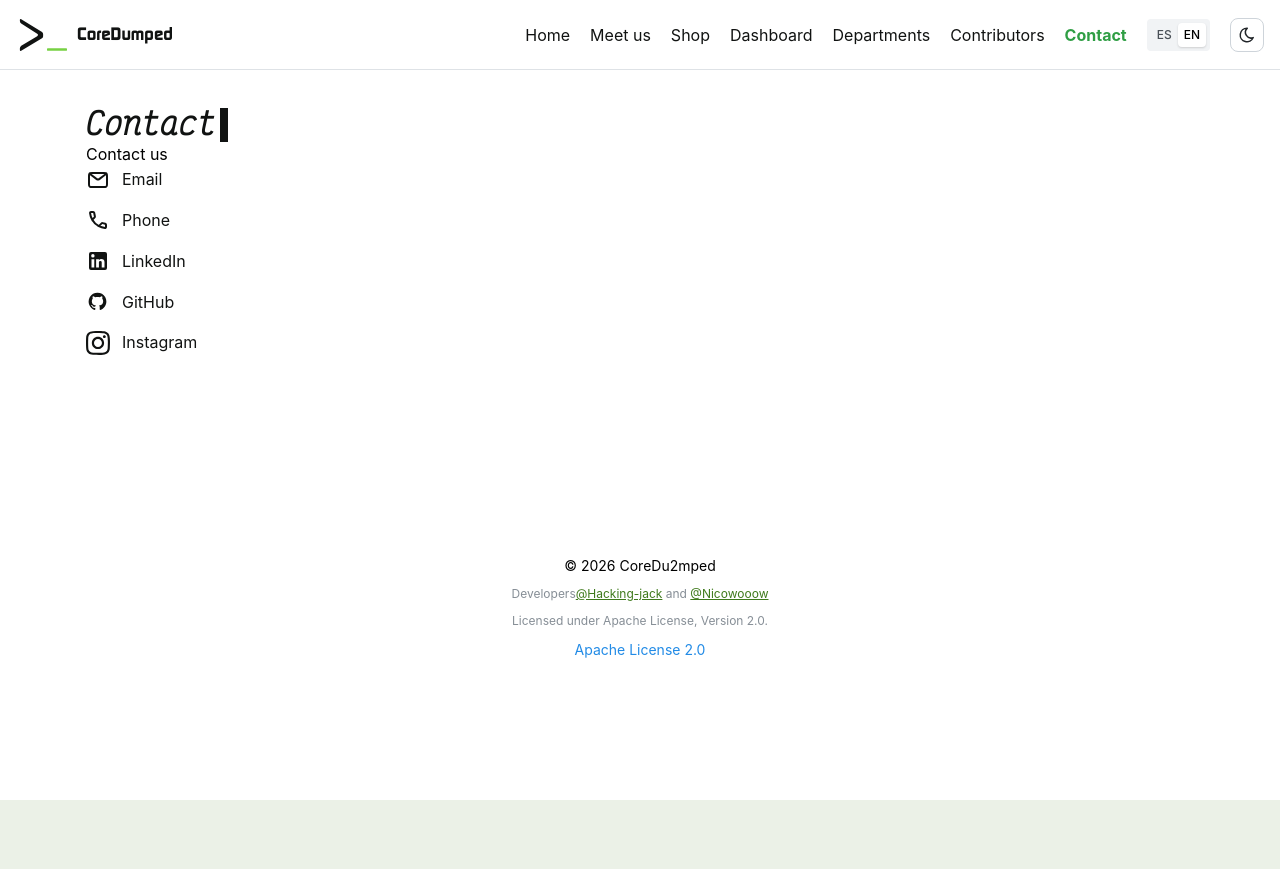
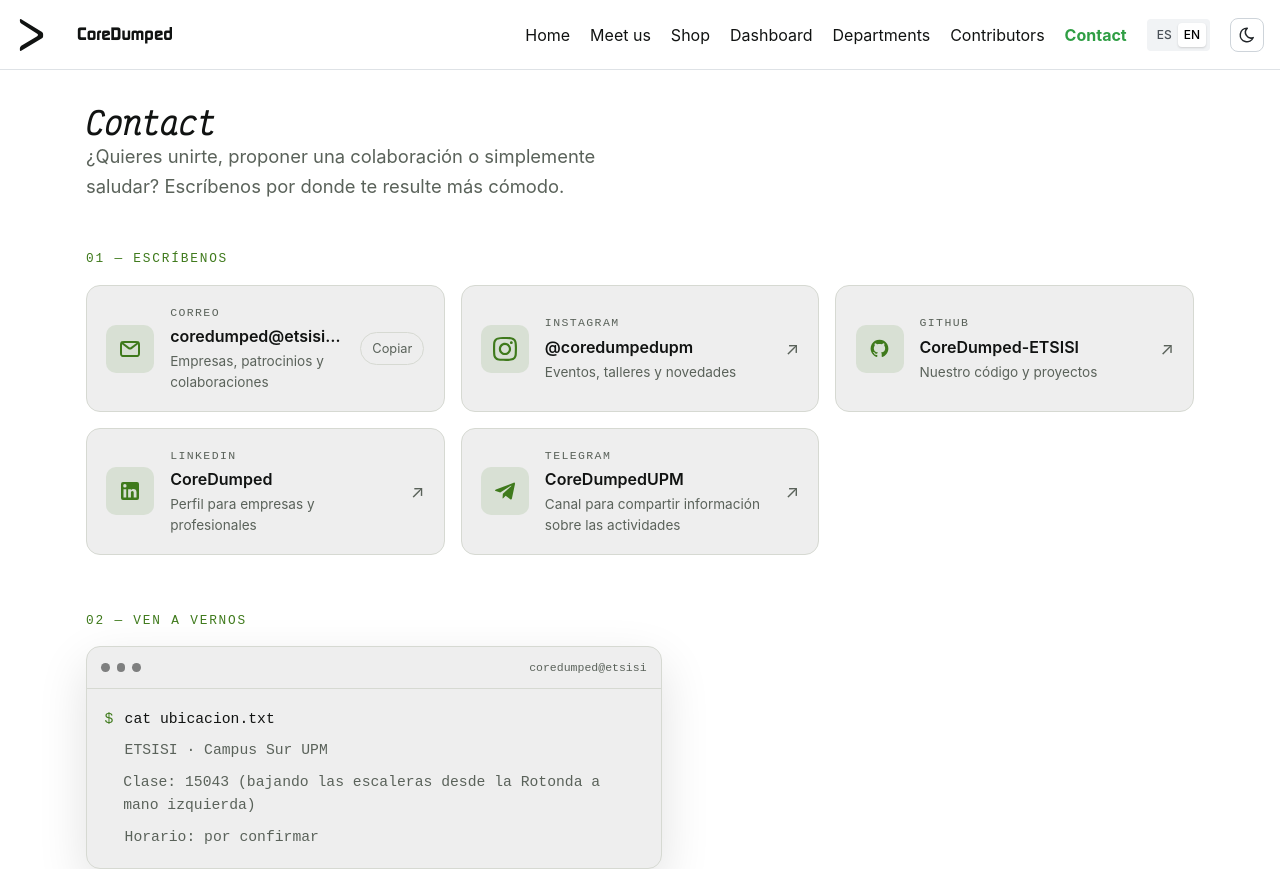
Before and after one commit to CoreDumped-ETSISI/2026-website, a React (Vite) app: page /contacto in a window 1280 px wide. Shown: the top 869 px of the page. Before the commit the page ends 800 px from the top, so only its background shows below. Built offline with nearby package versions, Linux system fonts and the light colour scheme.

Commit message:
Rediseña la página de Contacto
Tarjetas con icono, etiqueta, dato de contacto y para qué sirve cada canal, con botón para copiar el correo, y una ventana de terminal con dónde encontrarnos. Añade el icono de Telegram al sprite. Usa las piezas comunes de ui.css.

```diff
--- a/src/pages/Contacto/Contacto.css
+++ b/src/pages/Contacto/Contacto.css
@@ -1,24 +1,6 @@
+/* Contacto usa las piezas comunes de src/styles/ui.css
+   (lead, eyebrow, card-grid, info-card, pill-button, window, terminal-log). */
+
 #contacto-page {
-
-    & .contact-list {
-        display: flex;
-        flex-direction: column;
-        gap: 1rem;
-    }
-
-    & .contact-list>a {
-        display: inline-flex;
-        align-items: center;
-        gap: 0.75rem;
-        width: fit-content;
-        color: var(--text);
-        text-decoration: none;
-        transition: color 0.2s ease;
-        transition: transform 0.3s ease-in-out;
-    }
-
-    & .contact-list>a:hover {
-        color: var(--accent);
-        transform: scale(1.2);
-    }
+    min-height: calc(100dvh - 70px);
 }
--- a/src/pages/Contacto/Contacto.jsx
+++ b/src/pages/Contacto/Contacto.jsx
@@ -1,78 +1,145 @@
-import { Container } from "@mantine/core"
-import "./Contacto.css"
-import { T } from "../../i18n/lang"
+import { Container } from "@mantine/core";
+import { useState } from "react";
+import "./Contacto.css";
+import { msg, T, useT } from "../../i18n/lang";
 import TerminalTypingTitle from "../../components/Animaciones/TerminalTypingTitle";
 import UseSvg from "../../common/svg/UseSvg";
+import Window from "../../components/ui/Window";
+
+const SPRITE = "/svg/contacto.svg";
+
 const contacts = [
     {
-        href: "mailto:contacto@tudominio.com",
-        content: "Correo electrónico",
+        id: "correo",
         icon: "gmail",
-        pathSpray: "/svg/contacto.svg",
-        titleSvg: ""
+        label: msg("Correo"),
+        value: "coredumped@etsisi.upm.es",
+        href: "mailto:coredumped@etsisi.upm.es",
+        hint: msg("Empresas, patrocinios y colaboraciones"),
+        copy: true,
     },
     {
-        href: "tel:+34910000000",
-        content: "Teléfono",
-        icon: "phone",
-        pathSpray: "/svg/contacto.svg",
-        titleSvg: ""
+        id: "instagram",
+        icon: "instagram",
+        label: "Instagram",
+        value: "@coredumpedupm",
+        href: "https://www.instagram.com/coredumpedupm/",
+        hint: msg("Eventos, talleres y novedades"),
     },
     {
-        href: "https://www.linkedin.com/",
-        content: "LinkedIn",
-        icon: "linkedin",
-        pathSpray: "/svg/contacto.svg",
-        titleSvg: ""
+        id: "github",
+        icon: "github",
+        label: "GitHub",
+        value: "CoreDumped-ETSISI",
+        href: "https://github.com/CoreDumped-ETSISI",
+        hint: msg("Nuestro código y proyectos"),
     },
     {
-        href: "https://github.com/",
-        content: "GitHub",
-        icon: "github",
-        pathSpray: "/svg/contacto.svg",
-        titleSvg: ""
+        id: "linkedin",
+        icon: "linkedin",
+        label: "LinkedIn",
+        value: "CoreDumped",
+        href: "https://www.linkedin.com/",
+        hint: msg("Perfil para empresas y profesionales"),
     },
     {
-        href: "https://www.instagram.com/",
-        content: "Instagram",
-        icon: "instagram",
-        pathSpray: "/svg/contacto.svg",
-        titleSvg: ""
+        id: "telegram",
+        icon: "telegram",
+        label: "Telegram",
+        value: "CoreDumpedUPM",
+        href: "https://t.me/CoreDumpedUPM/",
+        hint: msg("Canal para compartir información sobre las actividades"),
     },
-]
+];
+
+// TODO: el horario
+const ubicacion = [
+    { tipo: "cmd", texto: "cat ubicacion.txt" },
+    { tipo: "out", texto: "ETSISI · Campus Sur UPM" },
+    { tipo: "out", texto: msg("Clase: 15043 (bajando las escaleras desde la Rotonda a mano izquierda)") },
+    { tipo: "out", texto: msg("Horario: por confirmar") },
+];
+
+function CopyButton({ value }) {
+    const t = useT();
+    const [copied, setCopied] = useState(false);
+
+    const copy = async () => {
+        try {
+            await navigator.clipboard.writeText(value);
+            setCopied(true);
+            setTimeout(() => setCopied(false), 2000);
+        } catch {
+            // Sin permiso de portapapeles: el enlace sigue funcionando
+        }
+    };
+
+    return (
+        <button type="button" className="pill-button" onClick={copy}>
+            {copied ? t("Copiado ✓") : t("Copiar")}
+        </button>
+    );
+}
 
 function Contacto() {
+    const t = useT();
+
     return (
         <section id="contacto-page">
             <Container size="lg" py="xl" pb={120}>
-
                 <TerminalTypingTitle><T>Contacto</T></TerminalTypingTitle>
 
-                <T>Ponte en contacto con nosotros</T>
-                <div className="contact-list">
-                    {
-                        contacts.map((contact, index) => (
-                            <a
-                                key={index}
-                                href={contact.href}
-                                {...(contact.href.startsWith("http") && { target: "_blank", rel: "noopener noreferrer" })}
-                            >
-                                <UseSvg
-                                    icon={contact.icon}
-                                    pathSpray={contact.pathSpray}
-                                    titleSvg={contact.titleSvg}
-                                    style={{ width: 24, height: 24 }}
-                                />
-                                <T>
-                                    {contact.content}
-                                </T>
-                            </a>
-                        ))
-                    }
-                </div>
+                <p className="lead intro">
+                    <T>
+                        ¿Quieres unirte, proponer una colaboración o simplemente saludar?
+                        Escríbenos por donde te resulte más cómodo.
+                    </T>
+                </p>
+
+                <span className="eyebrow block">01 — <T>Escríbenos</T></span>
+                <ul className="card-grid">
+                    {contacts.map(({ id, icon, label, value, href, hint, copy }) => {
+                        const external = href.startsWith("http");
+                        return (
+                            <li key={id} className="info-card">
+                                <span className="info-card-icon">
+                                    <UseSvg icon={icon} pathSpray={SPRITE} />
+                                </span>
+
+                                <div className="info-card-body">
+                                    <span className="info-card-label">{t(label)}</span>
+                                    <a
+                                        className="info-card-link"
+                                        href={href}
+                                        {...(external && { target: "_blank", rel: "noopener noreferrer" })}
+                                    >
+                                        {value}
+                                    </a>
+                                    <span className="info-card-hint">{t(hint)}</span>
+                                </div>
+
+                                {copy
+                                    ? <CopyButton value={value} />
+                                    : <span className="info-card-arrow" aria-hidden="true">↗</span>}
+                            </li>
+                        );
+                    })}
+                </ul>
+
+                <span className="eyebrow block">02 — <T>Ven a vernos</T></span>
+                <Window title="coredumped@etsisi" className="compact">
+                    <ul className="terminal-log">
+                        {ubicacion.map(({ tipo, texto }) => (
+                            <li key={texto} className={`is-${tipo}`}>
+                                <span aria-hidden="true">{tipo === "cmd" ? "$" : " "}</span>
+                                {t(texto)}
+                            </li>
+                        ))}
+                    </ul>
+                </Window>
             </Container>
         </section>
-    )
+    );
 }
 
-export default Contacto
+export default Contacto;
```
Also changed, not shown: public/svg/contacto.svg.
